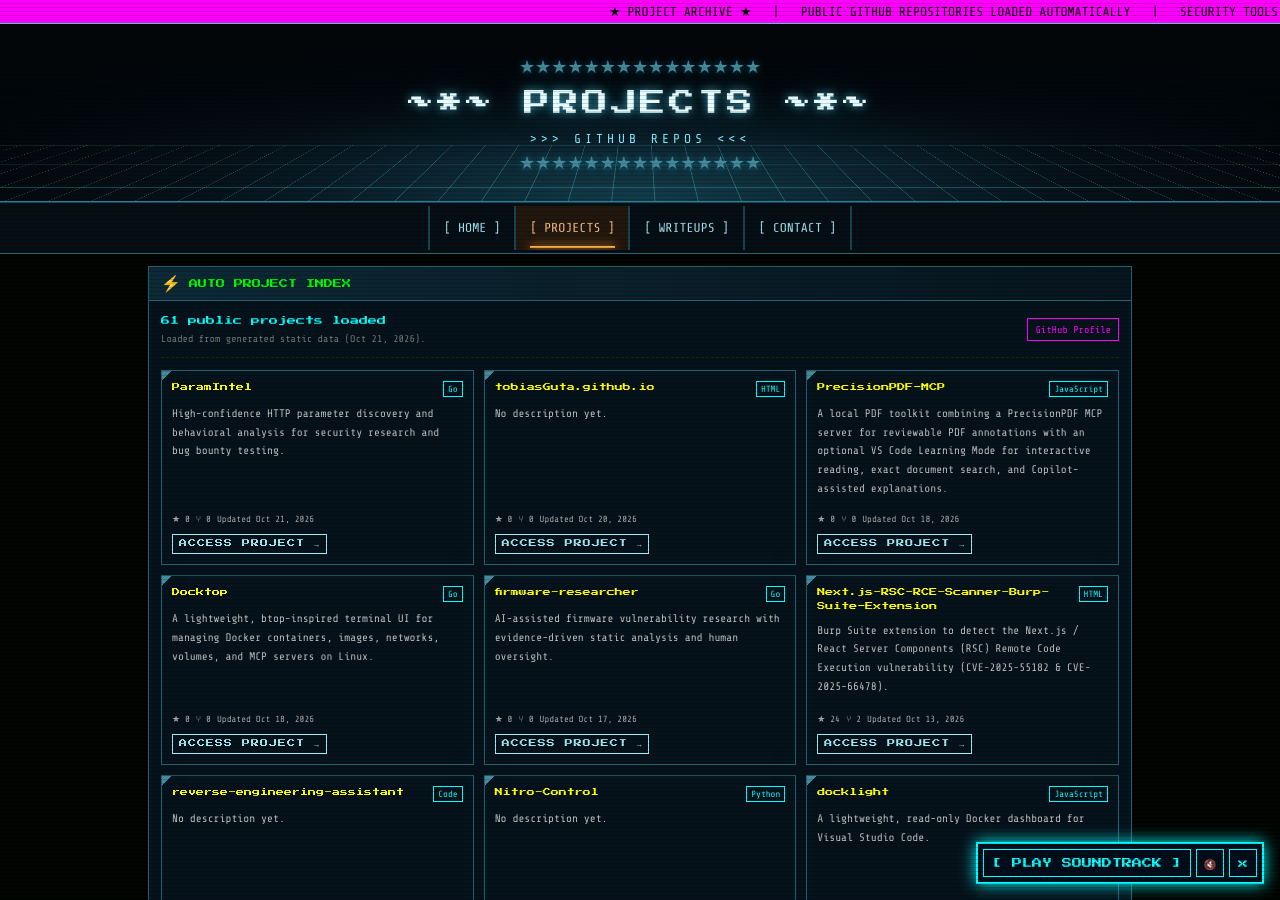
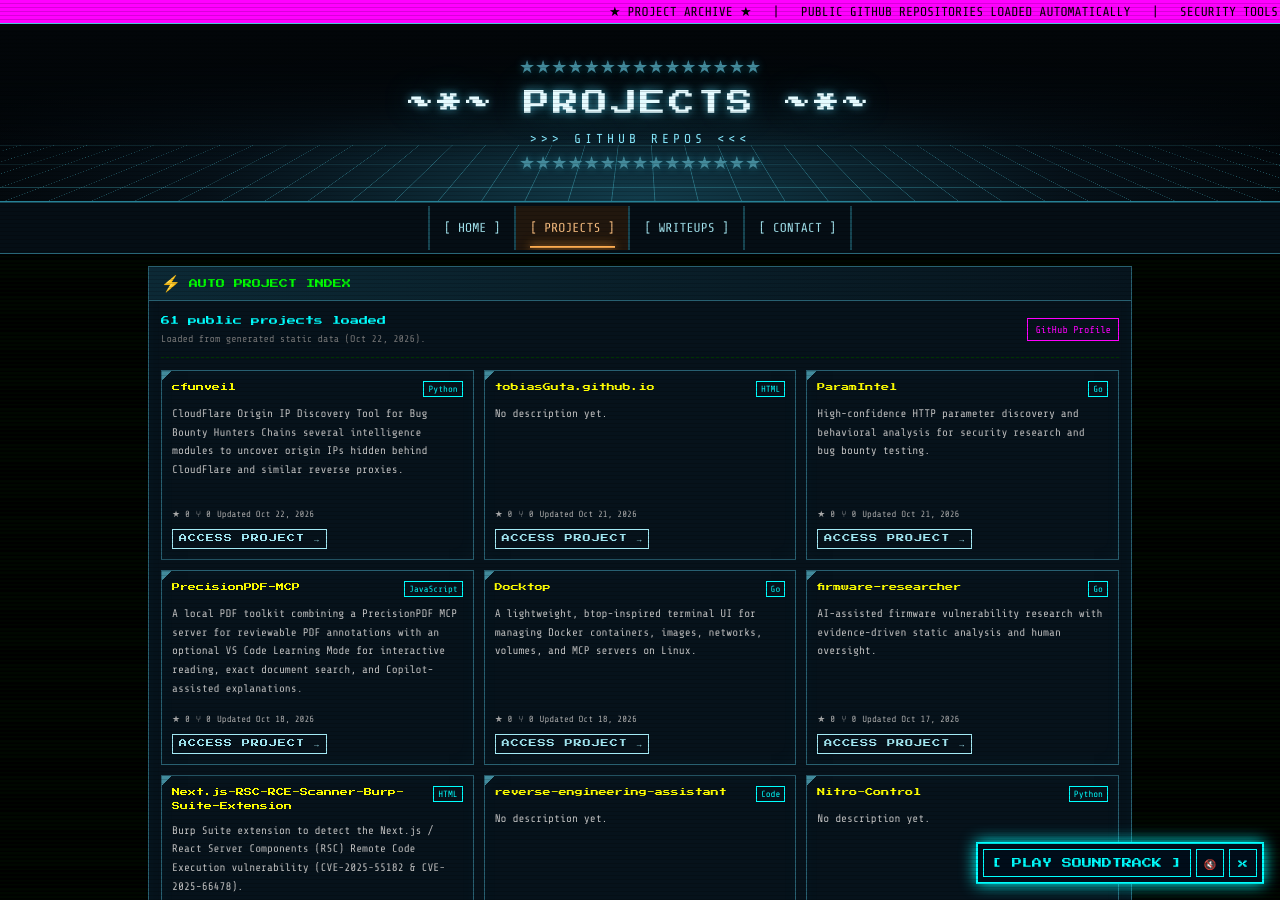
Before and after one commit to tobiasGuta/tobiasGuta.github.io, a Jekyll site: the page built from projects.html, in a window 1280 px wide and 900 px high. Built offline with Jekyll 4.4.1, drawn with Linux system fonts in a browser that asks for light colours; some of the changed text lies outside the part shown.

Commit message:
Update generated project data

```diff
--- a/assets/data/projects.json
+++ b/assets/data/projects.json
@@ -1,18 +1,18 @@
 {
   "owner": "tobiasGuta",
   "source": "github_api",
-  "generated_at": "2026-10-21T13:45:37.707831+00:00",
+  "generated_at": "2026-10-22T13:45:58.800896+00:00",
   "projects": [
     {
-      "name": "ParamIntel",
-      "description": "High-confidence HTTP parameter discovery and behavioral analysis for security research and bug bounty testing.",
-      "html_url": "https://github.com/tobiasGuta/ParamIntel",
+      "name": "cfunveil",
+      "description": "CloudFlare Origin IP Discovery Tool for Bug Bounty Hunters  Chains several intelligence modules to uncover origin IPs hidden behind CloudFlare and similar reverse proxies.",
+      "html_url": "https://github.com/tobiasGuta/cfunveil",
       "homepage": null,
-      "language": "Go",
+      "language": "Python",
       "topics": [],
       "stargazers_count": 0,
       "forks_count": 0,
-      "updated_at": "2026-10-21T02:20:24Z",
+      "updated_at": "2026-10-22T00:28:03Z",
       "fork": false,
       "archived": false
     },
@@ -25,7 +25,20 @@
       "topics": [],
       "stargazers_count": 0,
       "forks_count": 0,
-      "updated_at": "2026-10-20T13:32:31Z",
+      "updated_at": "2026-10-21T13:45:42Z",
+      "fork": false,
+      "archived": false
+    },
+    {
+      "name": "ParamIntel",
+      "description": "High-confidence HTTP parameter discovery and behavioral analysis for security research and bug bounty testing.",
+      "html_url": "https://github.com/tobiasGuta/ParamIntel",
+      "homepage": null,
+      "language": "Go",
+      "topics": [],
+      "stargazers_count": 0,
+      "forks_count": 0,
+      "updated_at": "2026-10-21T02:20:24Z",
       "fork": false,
       "archived": false
     },
@@ -640,19 +653,6 @@
       "archived": false
     },
     {
-      "name": "cfunveil",
-      "description": "CloudFlare Origin IP Discovery Tool for Bug Bounty Hunters  Chains several intelligence modules to uncover origin IPs hidden behind CloudFlare and similar reverse proxies.",
-      "html_url": "https://github.com/tobiasGuta/cfunveil",
-      "homepage": null,
-      "language": "Python",
-      "topics": [],
-      "stargazers_count": 0,
-      "forks_count": 0,
-      "updated_at": "2026-04-01T21:32:52Z",
-      "fork": false,
-      "archived": false
-    },
-    {
       "name": "Fast-Scope-Manager",
       "description": "This is a Burp Suite extension that provides a quick and easy way to manage your target scope directly from the Proxy history.",
       "html_url": "https://github.com/tobiasGuta/Fast-Scope-Manager",
```
